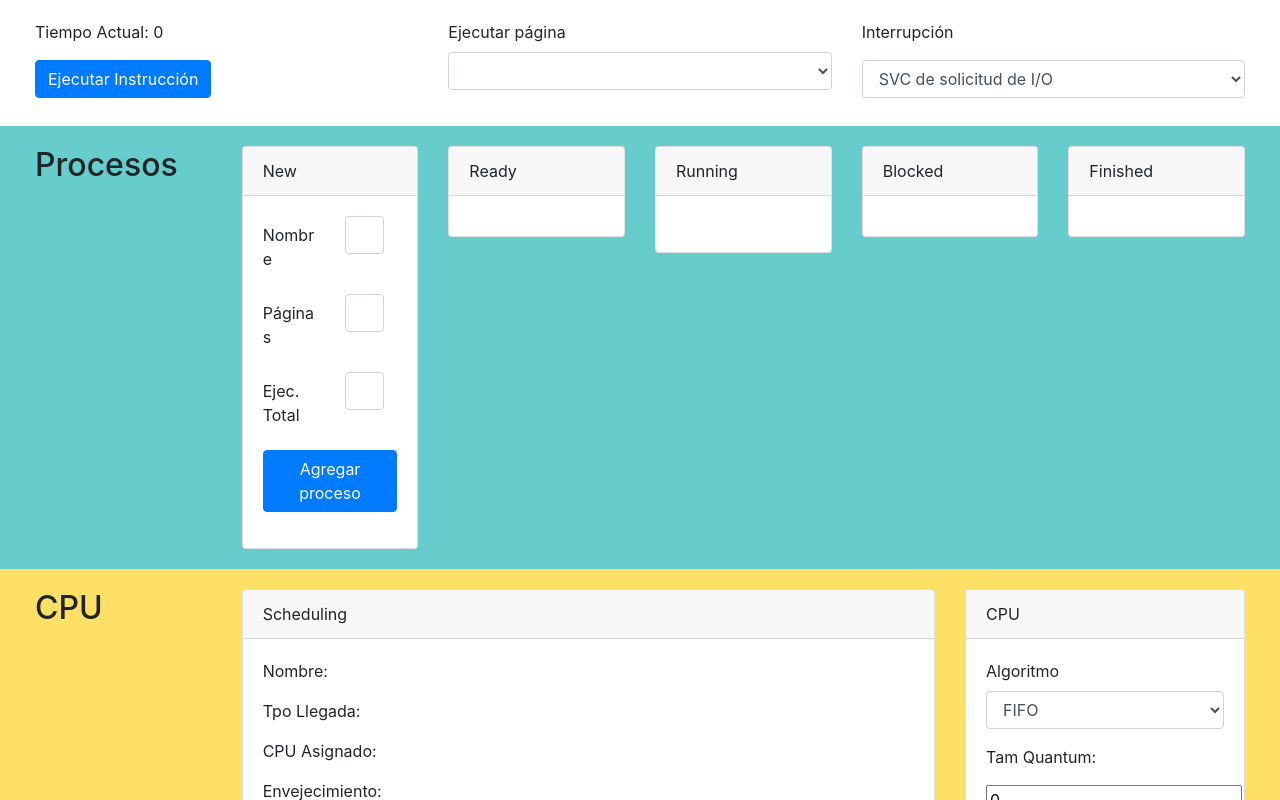
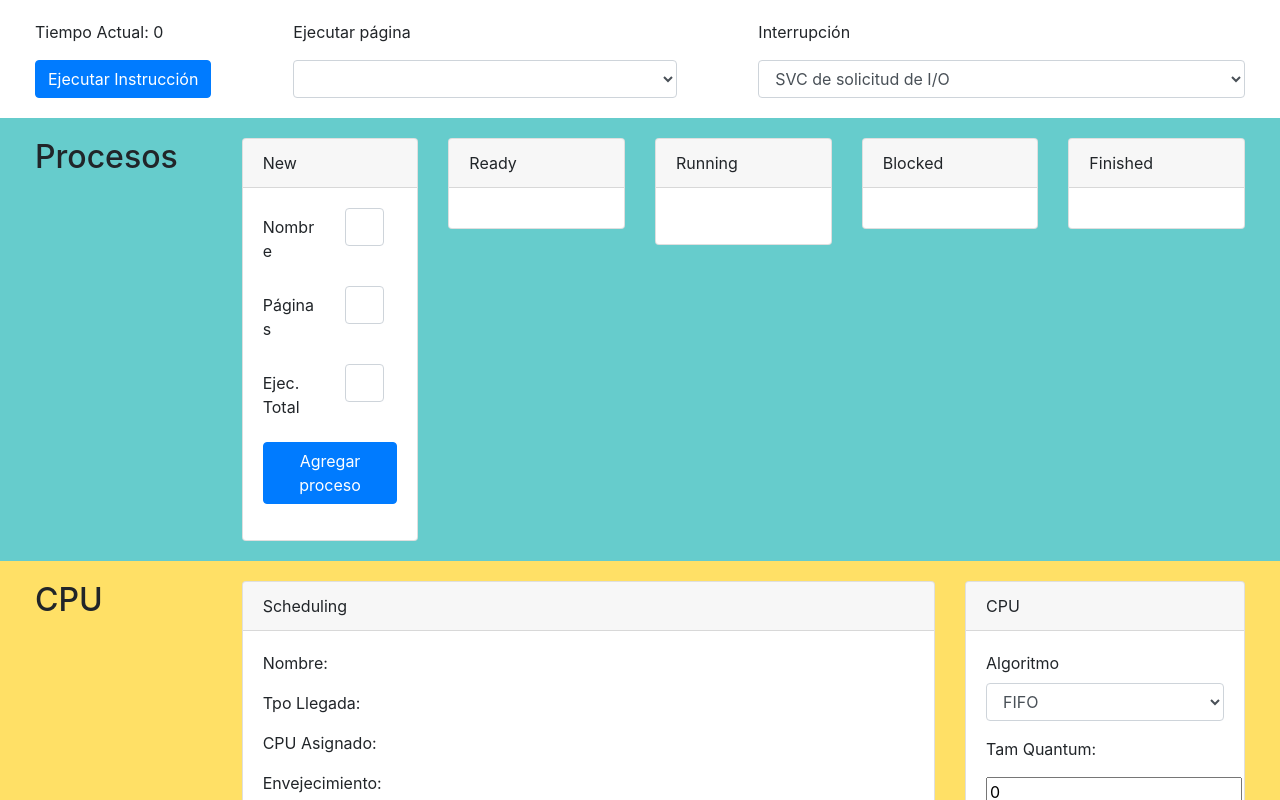
Before and after one commit to mauriciodeleonc/OS-Kernel, a React (Create React App) app: page / in a window 1280 px wide. Shown: the top 800 px of the page. Built offline with nearby package versions, Linux system fonts and the light colour scheme.

Commit message:
Main structure almost finished / instructions for memory algorithms commented

```diff
--- a/src/App.js
+++ b/src/App.js
@@ -39,7 +39,11 @@ class App extends React.Component {
       ],
       interrupcion: undefined
   }
+
+    //Bind de funciones de Memoria
+    this.selectAlgoritmoMemoria = this.selectAlgoritmoMemoria.bind(this);
     this.handleSelectPagina = this.handleSelectPagina.bind(this);
+
     this.incrementarTiempo = this.incrementarTiempo.bind(this);
     this.setReadyProcess = this.setReadyProcess.bind(this);
     this.llenarProcesos = this.llenarProcesos.bind(this);
@@ -49,6 +53,8 @@ class App extends React.Component {
     //Bind de funciones para leer archivo
     this.handleFileChosen = this.handleFileChosen.bind(this);
     this.handleFileRead = this.handleFileRead.bind(this);
+
+    //Bind de funciones de CPU
     this.selectAlgoritmoCPU = this.selectAlgoritmoCPU.bind(this);
     this.selectInterrupcion = this.selectInterrupcion.bind(this);
   }
@@ -328,7 +334,6 @@ class App extends React.Component {
     this.setState(state => ({
       numeroProcesos: archivo[2]
     }))
-
   }
 
   //Funciones para leer archivos
@@ -362,9 +367,45 @@ class App extends React.Component {
     });
   }
 
+  //Funcion que recibe el algoritmo con el que se va a estar trabajando en memoria
+  selectAlgoritmoMemoria(algoritmoMemoria) {
+    this.setState({ algoritmoMemoria });
+  }
+
   handleSelectPagina() {
     let pagina = this.refs.select.value;
-    this.props.handleSelectPagina(pagina);
+    //Llega la pagina que se quiere ejecutar
+    /*
+      Si el bit de residencia está en 0 entonces se realiza el reemplazo
+      FIFO:
+        Se "reemplaza" por el que tenga su bit de residencia en 1 y que su tiempo de llegada sea el menor
+        Y se realiza un "solicitud de I/O" porque tuvo que ir a memoria secundaria por la info y cargarla en RAM
+
+      NUR:
+        Se reemplaza por el que tenga su bit de residencia en 1 y se va en el siguiente orden:
+          00
+          01
+          10
+          11
+          (el primero que encuentre en ese orden)
+
+      LRU:
+        Se reemplaza por el que tenga su bit de residencia en 1 y que su ultimo acceso sea el menor
+        Y se realiza un "solicitud de I/O" porque tuvo que ir a memoria secundaria por la info y cargarla en RAM
+
+      LFU:
+        Se reemplaza por el que tenga su bit de residencia en 1 y que su cantidad de accesos sea la menor
+        Y se realiza un "solicitud de I/O" porque tuvo que ir a memoria secundaria por la info y cargarla en RAM
+    */
+    /*
+      Si el bit de residencia está en 1 entonces se ignora el algoritmo de reemplazo,
+      r: se mantiene igual
+      llegada: se mantiene igual
+      ult acceso: se modifica por el tiempo actual y se le suma 1 al tiempo actual
+      accesos: accesos + 1
+      NUR: se transforma en 1x (x es el bit de modificación, ese nunca cambia a menos que se le haga reset)
+        Si se le hace reset entonces todos los NURS de todas las páginas se vuelven 00
+    */
   }
 
   render(){
@@ -372,22 +413,18 @@ class App extends React.Component {
       <Container fluid>
         <Row className="control">
           <Col>
-          <Row>
-                <Col>
+            <Row className="d-flex justify-content-between">
+              <Col md={2}>
                   <p>Tiempo Actual: {this.state.tiempoActual}</p>
                   <Button variant="primary" onClick={this.incrementarTiempo}>Ejecutar Instrucción</Button>
               </Col>
-                <Col>
-                  <Form>
-                    <Form.Group controlId="exampleForm.ControlSelect1">
-                        <Form.Label>Ejecutar página</Form.Label>
+              <Col md={4}>
+                <p>Ejecutar página</p>
                 <Form.Control as="select" ref="select" onChange={this.handleSelectPagina}>
                   {this.state.running !== undefined && this.state.running.paginas !== undefined && this.state.running.paginas.map((pagina,i) => <option key={i}>{i}</option>)}
                 </Form.Control>
-                    </Form.Group>
-                  </Form>
               </Col>
-                <Col>
+              <Col md={5}>
                 <p>Interrupción</p>
                 <Form.Control as="select" ref="interrupcion" onChange={this.selectInterrupcion}>
                   {this.state.interrupciones.map(interrupcion => <option key={interrupcion}>{interrupcion}</option>)}
@@ -422,7 +459,10 @@ class App extends React.Component {
         </Row>
         <Row className="memoria">
           <Col>
-            <Memoria running = {this.state.running} />
+            <Memoria
+              running = {this.state.running}
+              selectAlgoritmoMemoria = {this.selectAlgoritmoMemoria}
+            />
           </Col>
         </Row>
         <Row>
--- a/src/ChooseMemoria.js
+++ b/src/ChooseMemoria.js
@@ -1,17 +1,22 @@
 import React from 'react';
 import Card from 'react-bootstrap/Card';
 import Form from 'react-bootstrap/Form';
+import Button from 'react-bootstrap/Button'
 
 class ChooseMemoria extends React.Component {
     constructor(props){
         super(props);
+        this.state = {
+            algoritmo: 'fifo'
+        }
 
         this.handleSelect = this.handleSelect.bind(this);
     }
 
     handleSelect() {
-        let value = this.refs.select.value;
-        this.props.handleSelect(value);
+        let algoritmo = this.refs.select.value;
+        this.props.handleSelect(algoritmo);
+        this.setState({algoritmo});
     }
 
     render(){
@@ -30,6 +35,9 @@ class ChooseMemoria extends React.Component {
                             </Form.Control>
                         </Form.Group>
                     </Form>
+                    {
+                        this.state.algoritmo == 'nur' && <Button onClick = {() => this.props.setQuantum(this.state.value)} >Reset bits NUR</Button>
+                    }
                 </Card.Body>
             </Card>
         );
--- a/src/Memoria.js
+++ b/src/Memoria.js
@@ -17,7 +17,7 @@ class Memoria extends React.Component {
                 <TablaPaginas running = {this.props.running} />
                 </Col>
                 <Col sm={3}>
-            <ChooseMemoria handleSelect={this.props.selectAlgoritmoCPU} setQuantum = {this.setQuantum}/>
+                <ChooseMemoria handleSelect={this.props.selectAlgoritmoMemoria} />
                 </Col>
             </Row>
         );
```
Lines whose indentation alone changed are shown as unchanged.
